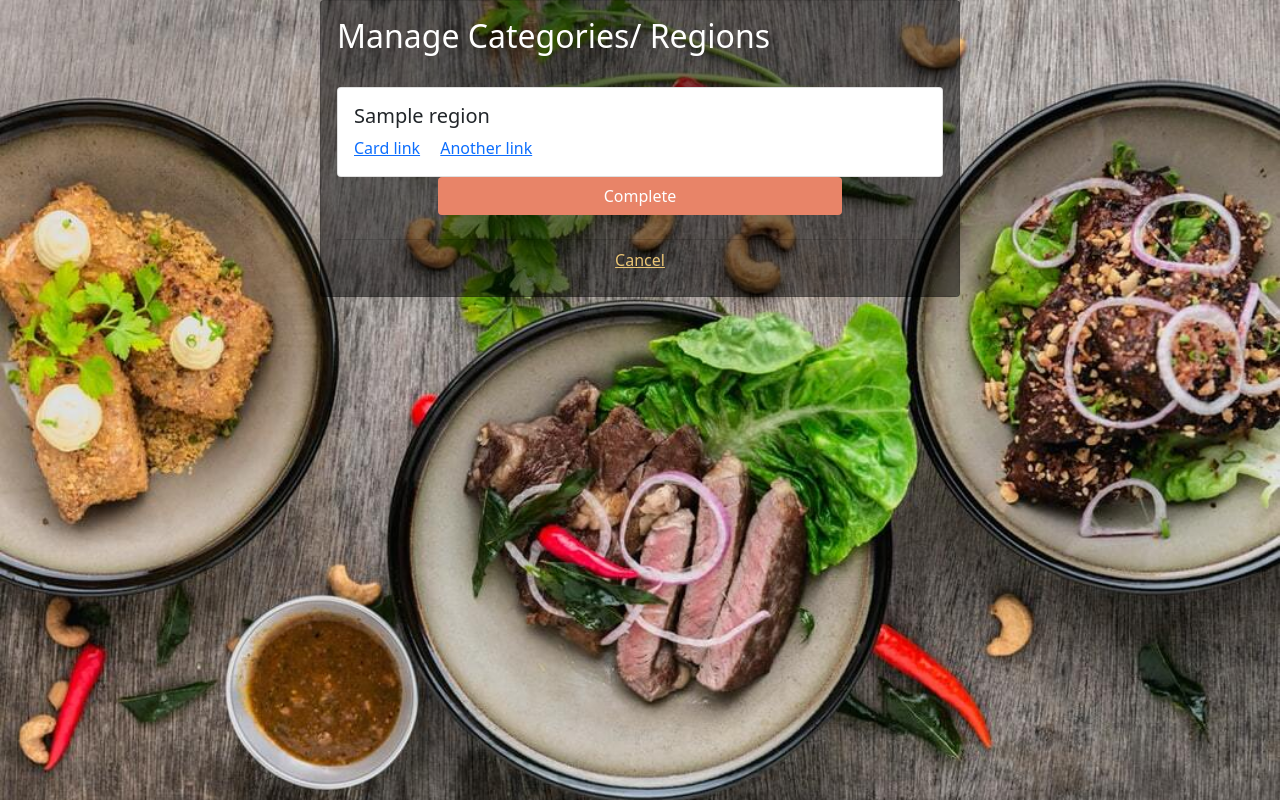
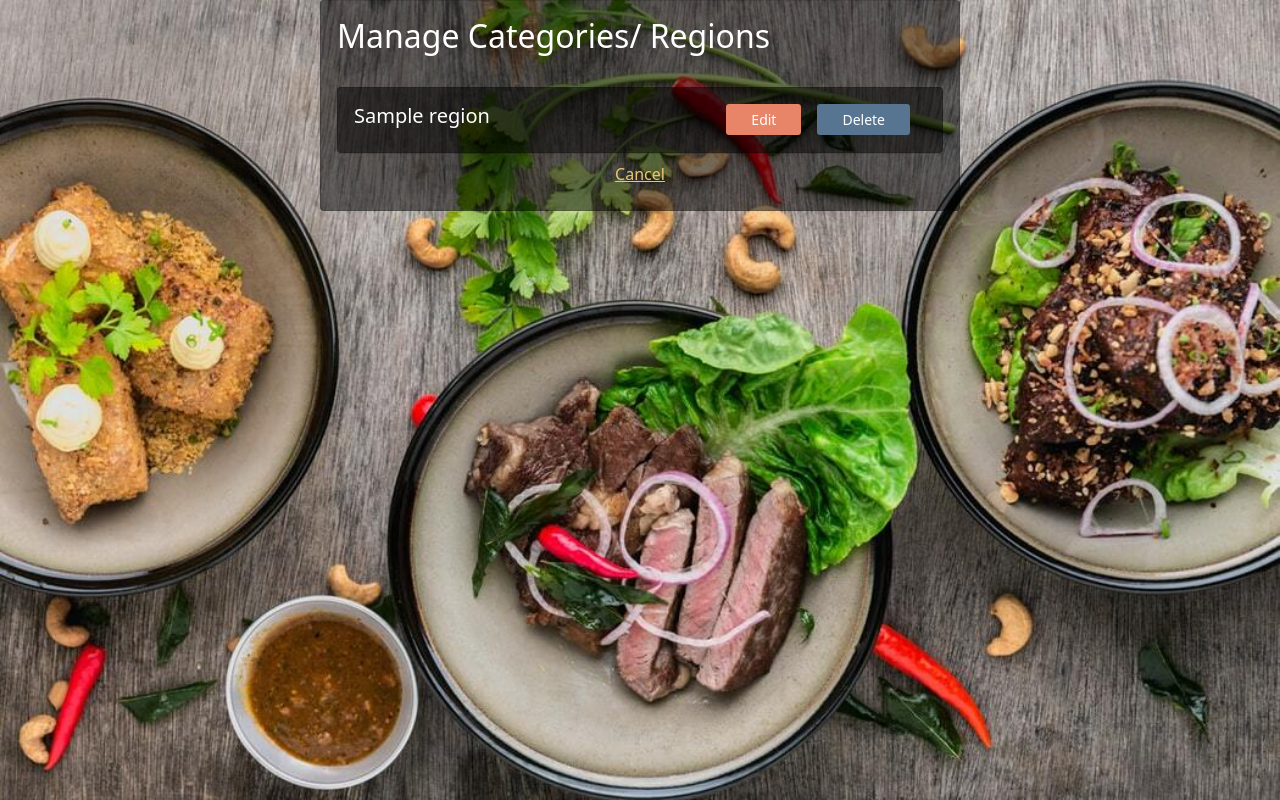
Before and after one commit to Tom1358/cooking_for_two, a Flask app: page /manage_category in a window 1280 px wide. Shown: the part 56-856 px from the top of the page. Run offline with Flask 2, Linux system fonts and the light colour scheme; a database or web service that is not in the repository returns one stand-in record (values such as "Sample title"); some libraries are stand-ins or nearby versions.

Commit message:
Add admin's ability to delete category

```diff
--- a/static/css/style.css
+++ b/static/css/style.css
@@ -187,3 +187,14 @@ a:hover {
     text-align: center;
     margin-top: 20px;;
 }
+
+
+/*-------- display links and titles of categories in manage-categories.html in one line --------*/
+
+.region-control {
+    display: inline-block;
+}
+
+.float-right {
+    float: right;
+}
--- a/templates/manage_category.html
+++ b/templates/manage_category.html
@@ -8,20 +8,34 @@
             <h2 class="card-title text-white">Manage Categories/ Regions</h2></br>
             <form method="POST" action="{{ url_for('manage_category') }}">
                 {% for category in categories %}
-                    <div class="card">
+                    <div class="card register-card text-white">
                         <div class="card-body manage-category">
-                            <h5 class="card-title">{{ category.region }}</h5>
-                            <a href="#" class="card-link">Card link</a>
-                            <a href="#" class="card-link">Another link</a>
+                            <h5 class="card-title region-control">{{ category.region }}</h5>
+                            <a href="#delete-modal" data-toggle="modal" class="btn pastel-blue btn-sm px-4 me-sm-3 active-button text-white float-right">Delete</a>
+                            <a href="#" class="btn pastel-red btn-sm px-4 me-sm-3 active-button text-white float-right">Edit</a>
 
                         </div>
                     </div>
+                    <!-- Modal -->
+                    <div class="modal fade" id="delete-modal" tabindex="-1" role="dialog" aria-labelledby="exampleModalCenterTitle"
+                        aria-hidden="true">
+                        <div class="modal-dialog modal-dialog-centered" role="document">
+                            <div class="modal-content">
+                                <div class="modal-header">
+                                    <h5 class="modal-title" id="delete-modal">Delete Category</h5>
+                                    <span aria-hidden="true"></span>
+                                </div>
+                                <div class="modal-body">
+                                    Are you sure you want to delete this category?
+                                </div>
+                                <div class="modal-footer">
+                                    <a class="btn pastel-blue text-white" data-dismiss="modal">Cancel</a>
+                                    <a href="{{ url_for('manage_category') }}" class="btn pastel-red">Delete</a>
+                                </div>
+                            </div>
+                        </div>
+                    </div>
                 {% endfor %}
-                <!-- Complete Button -->
-                <div class="form-group">
-                    <button type="submit" id="submit"
-                        class="btn pastel-red col-8 offset-2 active-button:active active-button:hover">Complete</button>
-                </div></br>
 
             </form>
 
```
